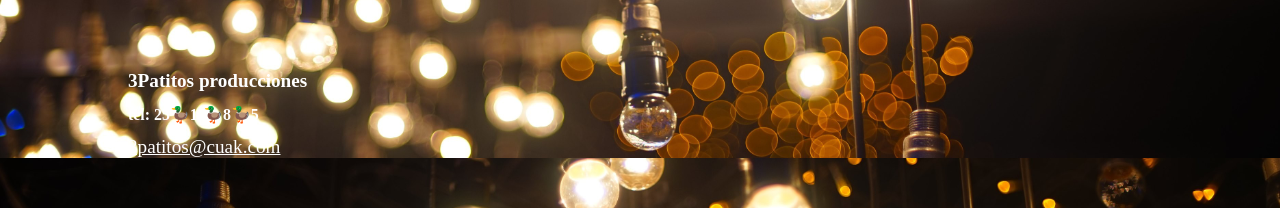
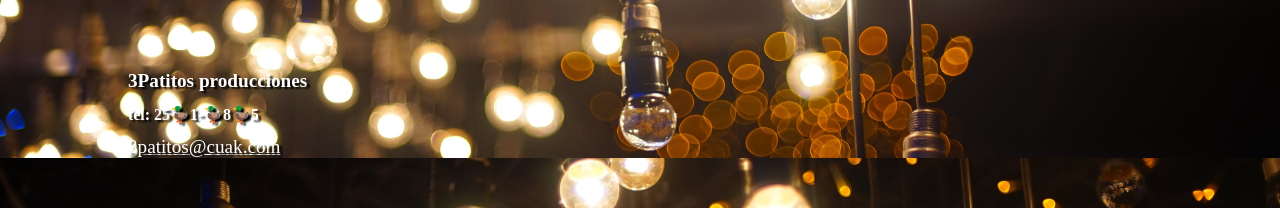
Before and after one commit to LilMonRod/banner-of-a-magician, a plain HTML site: page index.html in a window 1280 px wide. Shown: the part 581-789 px from the top of the page. Drawn offline with Linux system fonts and the light colour scheme.

Commit message:
added text shadow to contact info in footer

```diff
--- a/css/style.css
+++ b/css/style.css
@@ -169,6 +169,7 @@ html {
   color: #fff;
   text-decoration: none;
   font-size: 1rem;
+  text-shadow: 3px 2px 2px #000000;
 }
 @media only screen and (min-width: 400px) {
   .contacto {
```
